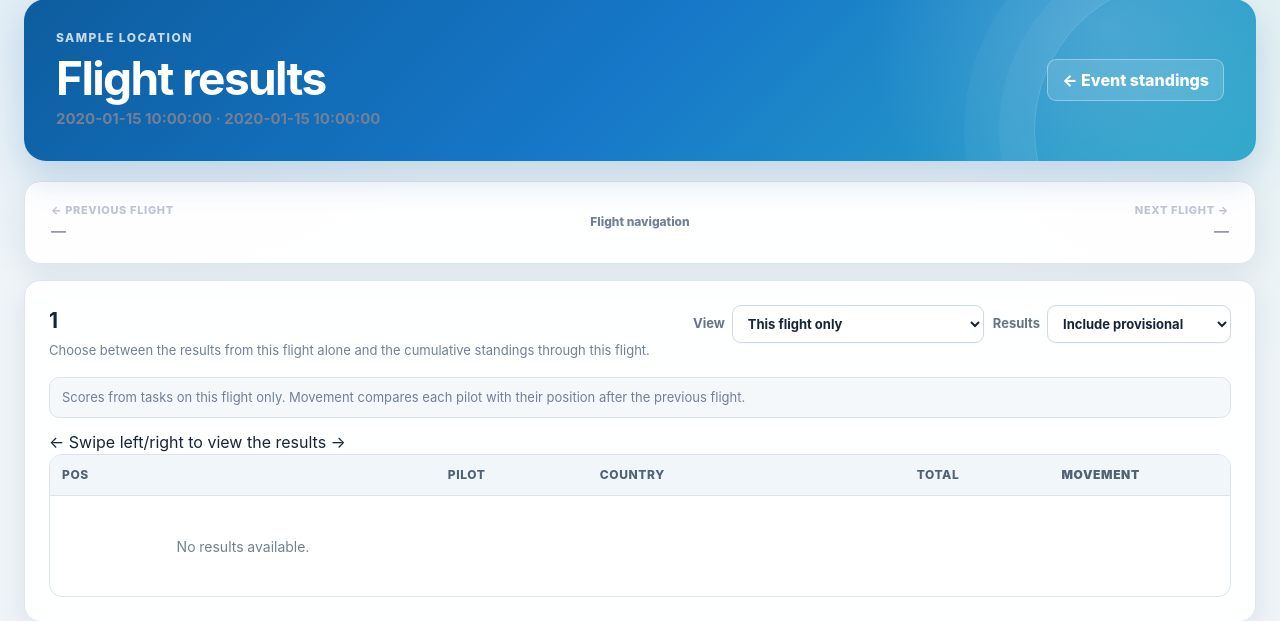
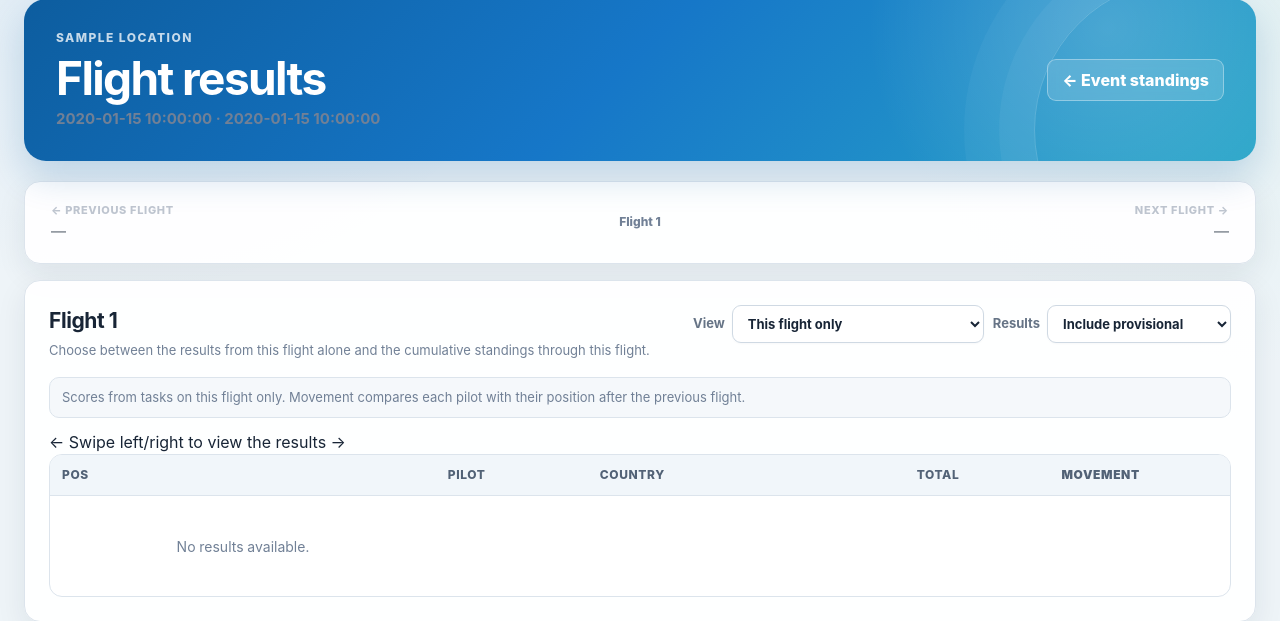
Before and after one commit to Jimmy-thom/balloon-competition-results, a Flask app: template templates/flight.html in a window 1280 px wide. Shown: the part 81-702 px from the top of the page. Run offline with Flask 3, Linux system fonts and the light colour scheme; the template is opened without the code that fills it: most values are stand-ins (such as "Sample title", 1, 10 or a date in 2020); data that the repository does not hold is empty; some libraries are stand-ins or nearby versions.

Commit message:
Update flight.html

```diff
--- a/templates/flight.html
+++ b/templates/flight.html
@@ -10,31 +10,31 @@
   <a class="button" href="/event/{{event.id}}">← Event standings</a>
 </div>
 
-{% set ns = namespace(prev=None, next=None, found=False) %}
+{% set ns = namespace(prev=None, next=None, found=False, current_num=None) %}
 {% for f in flights %}
-  {% if ns.found and ns.next is none %}{% set ns.next = f %}{% endif %}
-  {% if f.id == flight.id %}{% set ns.found = True %}{% endif %}
-  {% if not ns.found %}{% set ns.prev = f %}{% endif %}
+  {% if ns.found and ns.next is none %}{% set ns.next = {'flight': f, 'num': loop.index} %}{% endif %}
+  {% if f.id == flight.id %}{% set ns.found = True %}{% set ns.current_num = loop.index %}{% endif %}
+  {% if not ns.found %}{% set ns.prev = {'flight': f, 'num': loop.index} %}{% endif %}
 {% endfor %}
 
 <div class="flight-nav card">
   {% if ns.prev %}
     <a class="flight-nav-item" href="/event/{{event.id}}/flight/{{ns.prev.id}}">
       <span class="flight-nav-label">← Previous flight</span>
-      <strong>{{ns.prev.flight_number or 'Flight'}}</strong>
-      <small>{{ns.prev.date_label}}{% if ns.prev.time_label %} · {{ns.prev.time_label}}{% endif %}</small>
+      <strong>Flight {{ns.prev.num}}</strong>
+      <small>{{ns.prev.flight.date_label}}{% if ns.prev.flight.time_label %} · {{ns.prev.flight.time_label}}{% endif %}</small>
     </a>
   {% else %}
     <div class="flight-nav-item disabled"><span class="flight-nav-label">← Previous flight</span><strong>—</strong></div>
   {% endif %}
   <div class="flight-nav-current">
-    <span>Flight navigation</span>
+    <span>Flight {{ns.current_num}}</span>
   </div>
   {% if ns.next %}
     <a class="flight-nav-item next" href="/event/{{event.id}}/flight/{{ns.next.id}}">
       <span class="flight-nav-label">Next flight →</span>
-      <strong>{{ns.next.flight_number or 'Flight'}}</strong>
-      <small>{{ns.next.date_label}}{% if ns.next.time_label %} · {{ns.next.time_label}}{% endif %}</small>
+      <strong>Flight {{ns.next.num}}</strong>
+      <small>{{ns.next.flight.date_label}}{% if ns.next.flight.time_label %} · {{ns.next.flight.time_label}}{% endif %}</small>
     </a>
   {% else %}
     <div class="flight-nav-item disabled next"><span class="flight-nav-label">Next flight →</span><strong>—</strong></div>
@@ -44,7 +44,7 @@
 <div class="card flight-card-main">
   <div class="section-head">
     <div>
-      <h2>{% if flight.flight_number %}{{flight.flight_number}}{% else %}Selected flight{% endif %}</h2>
+      <h2>Flight {{ns.current_num}}</h2>
       <p class="muted">Choose between the results from this flight alone and the cumulative standings through this flight.</p>
     </div>
     <div class="controls flight-controls">
```
